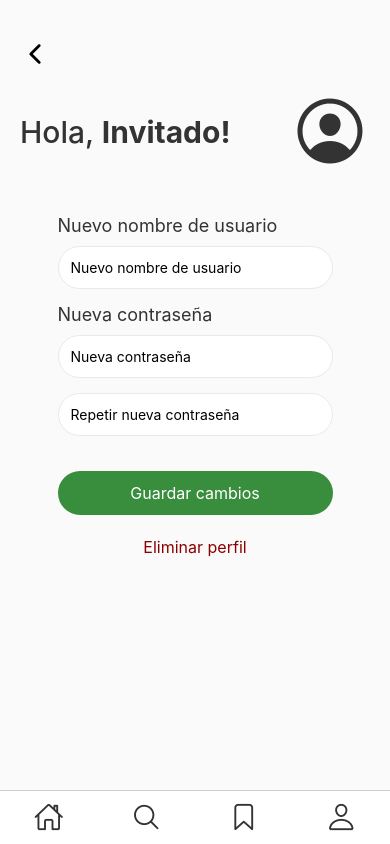
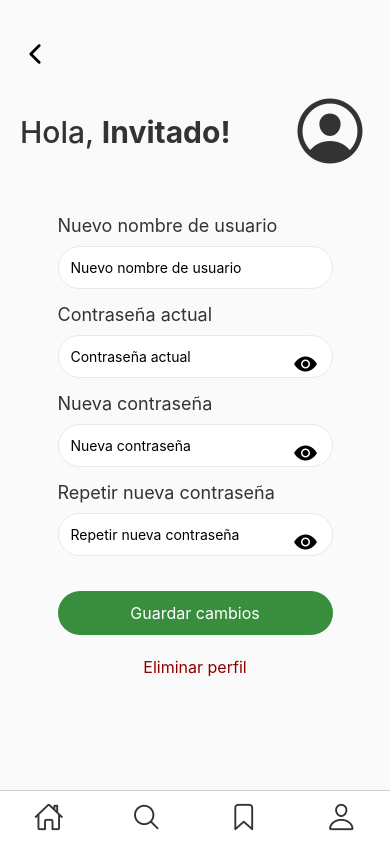
Before and after one commit to Aleu79/InstantRecipes-PP, a React Native app: screen /UserEdit in a window 390 px wide. Built offline with nearby package versions, Linux system fonts and the light colour scheme; no server answers.

Commit message:
storage update

```diff
--- a/src/components/User/UserEdit.js
+++ b/src/components/User/UserEdit.js
@@ -2,7 +2,7 @@ import React, { useContext, useState, useEffect } from 'react';
 import { View, Text, TextInput, TouchableOpacity, StyleSheet, Alert, ScrollView, Image } from 'react-native';
 import { auth } from '../../../firebase/firebase-config';
 import { useNavigation } from '@react-navigation/native';
-import { updatePassword, updateProfile } from 'firebase/auth';
+import { updatePassword, updateProfile, EmailAuthProvider, reauthenticateWithCredential } from 'firebase/auth';
 import { UserContext } from '../../context/UserContext';
 import Icon from 'react-native-vector-icons/Ionicons';
 import Header from '../Headers/Header';
@@ -14,7 +14,12 @@ const UserEdit = () => {
   const [username, setUsername] = useState('');
   const [password, setPassword] = useState('');
   const [confirmPassword, setConfirmPassword] = useState('');
+  const [currentPassword, setCurrentPassword] = useState('');
+  const [showCurrentPassword, setShowCurrentPassword] = useState(false);
+  const [showPassword, setShowPassword] = useState(false);
+  const [showConfirmPassword, setShowConfirmPassword] = useState(false);
   const [profileImage, setProfileImage] = useState(null);
+  const [initialLoad, setInitialLoad] = useState(true);
   const navigation = useNavigation();
   const db = getFirestore();
 
@@ -23,7 +28,10 @@ const UserEdit = () => {
       const currentUser = auth.currentUser;
 
       if (currentUser) {
+        if (initialLoad) {
           setUsername(currentUser.displayName || '');
+          setInitialLoad(false);
+        }
         const userRef = doc(db, 'users', currentUser.email);
         const userDoc = await getDoc(userRef);
 
@@ -35,7 +43,20 @@ const UserEdit = () => {
     };
 
     handleUpdateProfile();
-  }, []);
+  }, [initialLoad, db]);
+
+  const reauthenticateUser = async (currentPassword) => {
+    const currentUser = auth.currentUser;
+    const credential = EmailAuthProvider.credential(currentUser.email, currentPassword);
+
+    try {
+      await reauthenticateWithCredential(currentUser, credential);
+      console.log('Reautenticación exitosa');
+    } catch (error) {
+      console.error('Error en la reautenticación:', error);
+      throw error;
+    }
+  };
 
   const handleSaveChanges = async () => {
     const currentUser = auth.currentUser;
@@ -46,15 +67,24 @@ const UserEdit = () => {
     }
 
     try {
-      if (username) {
+      if (password) {
+        await reauthenticateUser(currentPassword);
+      }
+
+      // Solo actualizar el username si hay cambios
+      if (username && username !== currentUser.displayName) {
         const userRef = doc(db, 'users', currentUser.email);
+
+        // Actualiza el nombre en Firestore
         await updateDoc(userRef, { username });
+
+        // Actualiza el displayName en Firebase Authentication
         await updateProfile(currentUser, { displayName: username });
 
-        // Actualiza el estado global del usuario en el contexto
+        // Actualiza el contexto del usuario
         setUser((prevUser) => ({
           ...prevUser,
-          username,  // Actualiza el nombre de usuario en el contexto
+          username,
         }));
 
         Alert.alert('Éxito', 'Nombre de usuario actualizado');
@@ -65,7 +95,15 @@ const UserEdit = () => {
         Alert.alert('Éxito', 'Contraseña actualizada');
       }
 
+      // Restablecer los campos
+      setUsername('');
+      setPassword('');
+      setConfirmPassword('');
+      setCurrentPassword('');
+
+      // Navegar a la pantalla de perfil
       navigation.navigate('UserProfile');
+
     } catch (error) {
       console.error('Error al actualizar perfil:', error);
       let errorMessage;
@@ -88,7 +126,6 @@ const UserEdit = () => {
 
   const handleDeleteProfile = async () => {
     const user = auth.currentUser;
-
     if (user) {
       try {
         await user.delete();
@@ -131,22 +168,47 @@ const UserEdit = () => {
           onChangeText={setUsername}
         />
 
+        <Text style={styles.sectionTitle}>Contraseña actual</Text>
+        <View style={styles.passwordContainer}>
+          <TextInput
+            placeholder="Contraseña actual"
+            style={styles.input}
+            secureTextEntry={!showCurrentPassword}
+            value={currentPassword}
+            onChangeText={setCurrentPassword}
+          />
+          <TouchableOpacity style={styles.eyeIcon} onPress={() => setShowCurrentPassword(!showCurrentPassword)}>
+            <Icon name={showCurrentPassword ? 'eye-off' : 'eye'} size={24} />
+          </TouchableOpacity>
+        </View>
+
         <Text style={styles.sectionTitle}>Nueva contraseña</Text>
+        <View style={styles.passwordContainer}>
           <TextInput
             placeholder="Nueva contraseña"
             style={styles.input}
-          secureTextEntry
+            secureTextEntry={!showPassword}
             value={password}
             onChangeText={setPassword}
           />
+          <TouchableOpacity style={styles.eyeIcon} onPress={() => setShowPassword(!showPassword)}>
+            <Icon name={showPassword ? 'eye-off' : 'eye'} size={24} />
+          </TouchableOpacity>
+        </View>
 
+        <Text style={styles.sectionTitle}>Repetir nueva contraseña</Text>
+        <View style={styles.passwordContainer}>
           <TextInput
             placeholder="Repetir nueva contraseña"
             style={styles.input}
-          secureTextEntry
+            secureTextEntry={!showConfirmPassword}
             value={confirmPassword}
             onChangeText={setConfirmPassword}
           />
+          <TouchableOpacity style={styles.eyeIcon} onPress={() => setShowConfirmPassword(!showConfirmPassword)}>
+            <Icon name={showConfirmPassword ? 'eye-off' : 'eye'} size={24} />
+          </TouchableOpacity>
+        </View>
 
         <TouchableOpacity style={styles.saveButton} onPress={handleSaveChanges}>
           <Text style={styles.saveButtonText}>Guardar cambios</Text>
@@ -211,10 +273,20 @@ const styles = StyleSheet.create({
     backgroundColor: '#FFF',
     borderRadius: 40,
     padding: 12,
+    paddingRight: 45,
     marginBottom: 15,
     borderWidth: 1,
     borderColor: '#e9e9e9',
     width: '100%',
+  },
+  passwordContainer: {
+    flexDirection: 'row',
+    alignItems: 'center',
+    position: 'relative',
+  },
+  eyeIcon: {
+    position: 'absolute',
+    right: 15,
   },
   saveButton: {
     backgroundColor: '#388E3C',
@@ -241,4 +313,5 @@ const styles = StyleSheet.create({
   },
 });
 
+
 export default UserEdit;
--- a/src/components/User/UserProfile.js
+++ b/src/components/User/UserProfile.js
@@ -35,11 +35,52 @@ const UserProfile = () => {
     fetchUserImage();
   }, [user]);
 
+  const checkUploadLimit = async () => {
+    const userEmailSafe = user.email.replace(/[@.]/g, (c) => (c === '@' ? '%40' : '%2E'));
+    const uploadsRef = doc(db, 'uploads', userEmailSafe);
+    const currentDate = new Date();
+    const currentMonth = currentDate.getMonth(); // 0 = Enero, 1 = Febrero, etc.
+
+    const docSnap = await getDoc(uploadsRef);
+
+    if (docSnap.exists()) {
+      const data = docSnap.data();
+
+      // Si el mes actual es diferente al mes de la última subida, reinicia el contador
+      if (data.lastUploadMonth !== currentMonth) {
+        await setDoc(uploadsRef, {
+          uploadCount: 1,
+          lastUploadMonth: currentMonth,
+        });
+        return true; // Permitir subida
+      }
+
+      // Comprobar el límite de subidas
+      if (data.uploadCount < 3) {
+        await setDoc(uploadsRef, {
+          uploadCount: data.uploadCount + 1,
+          lastUploadMonth: currentMonth,
+        });
+        return true; // Permitir subida
+      } else {
+        Alert.alert('Límite alcanzado', 'Solo puedes subir hasta 3 archivos por mes.');
+        return false; // No permitir subida
+      }
+    } else {
+      // Si no hay documento, permite la subida y crea uno
+      await setDoc(uploadsRef, {
+        uploadCount: 1,
+        lastUploadMonth: currentMonth,
+      });
+      return true; // Permitir subida
+    }
+  };
+
   const pickImage = async () => {
-    const { status: mediaLibraryStatus } = await ImagePicker.requestMediaLibraryPermissionsAsync();
-    if (mediaLibraryStatus !== 'granted') {
-      console.log('Permiso de galería no concedido:', mediaLibraryStatus);
-      alert('Lo sentimos, necesitamos permisos para acceder a la galería.');
+    const { status } = await ImagePicker.requestMediaLibraryPermissionsAsync();
+    if (status !== 'granted') {
+      console.log('Permiso de galería no concedido:', status);
+      Alert.alert('Permiso denegado', 'Lo sentimos, necesitamos permisos para acceder a la galería.');
       return;
     }
 
@@ -56,11 +97,16 @@ const UserProfile = () => {
       const selectedImage = result.assets[0];
       console.log('URI de la imagen seleccionada:', selectedImage.uri);
 
+      // Verificar el límite de subidas
+      const allowed = await checkUploadLimit();
+      if (!allowed) return; // Si no se permite, salir de la función
+
       const response = await fetch(selectedImage.uri);
       const blob = await response.blob();
 
       const filename = selectedImage.uri.substring(selectedImage.uri.lastIndexOf('/') + 1);
-      const imageRef = ref(storage, `profileImages/${filename}`);
+      const userEmailSafe = user.email.replace(/[@.]/g, (c) => (c === '@' ? '%40' : '%2E'));
+      const imageRef = ref(storage, `users/${userEmailSafe}/${filename}`);
 
       try {
         await uploadBytes(imageRef, blob);
@@ -76,8 +122,10 @@ const UserProfile = () => {
         }
       } catch (error) {
         console.error('Error al subir la imagen:', error);
-        Alert.alert('Error', 'No se pudo subir la imagen.');
+        Alert.alert('Error', 'No se pudo subir la imagen. Verifica los permisos y el estado de la conexión.');
       }
+    } else {
+      Alert.alert('Error', 'No se seleccionó ninguna imagen.');
     }
   };
 
```
Lines whose indentation alone changed are shown as unchanged.
